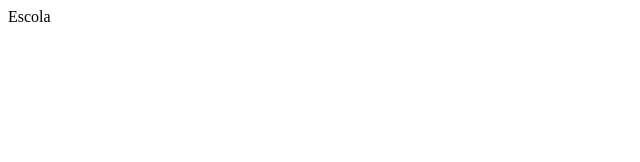
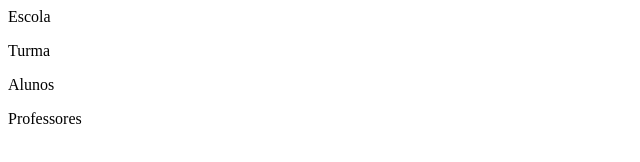
Before and after one commit to jmarimbique/desk-skill, a plain HTML site: page index.html in a window 1280 px wide. Shown: the whole page, without its empty margins (0-640 px from the left). Drawn offline with Linux system fonts and the light colour scheme.

Commit message:
Altera os dados do Index.html

```diff
--- a/index.html
+++ b/index.html
@@ -3,5 +3,9 @@
 	</head>
 	<body>
 		<p>Escola</p>
+		<p>Turma</p>
+		<p>Alunos<p/>
+		<p>Professores</p>
+
 	</body>
 </html>
```
